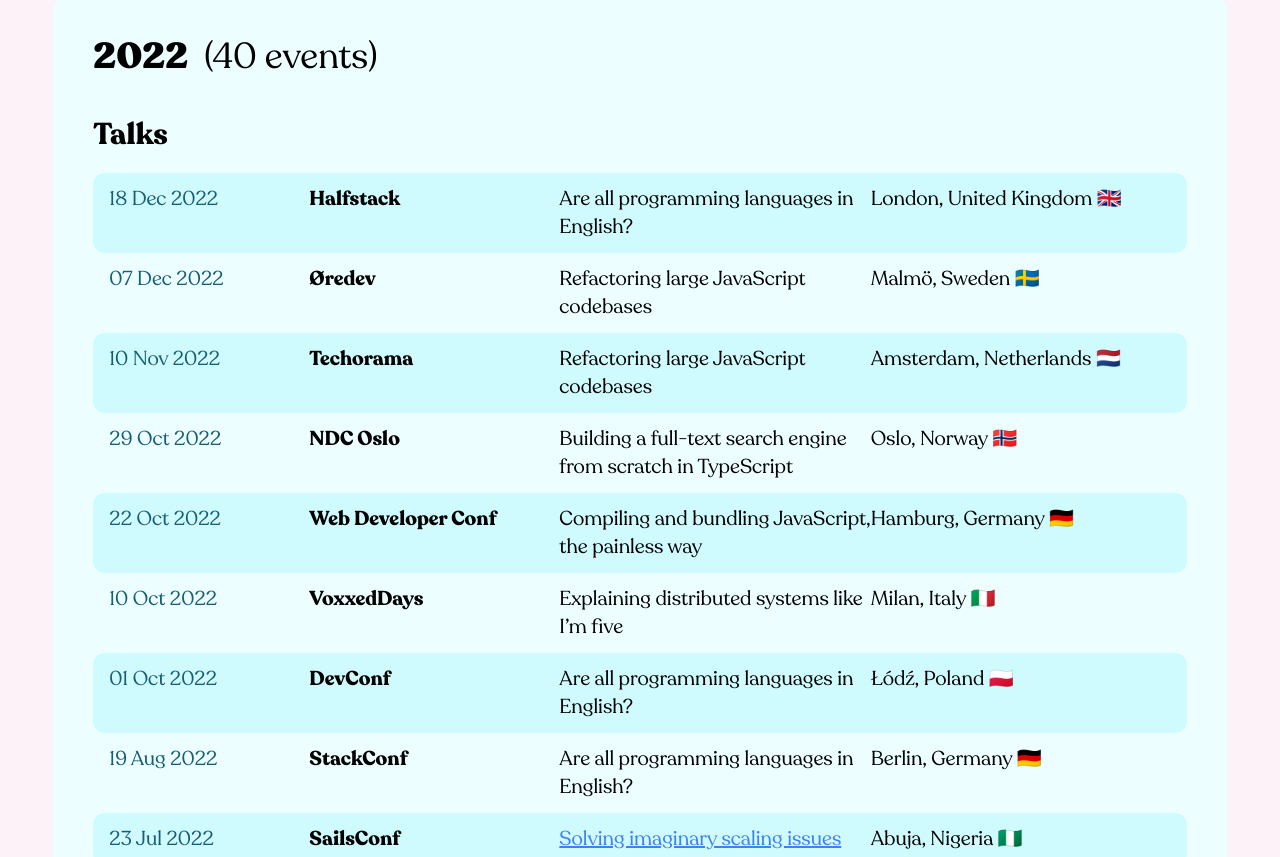
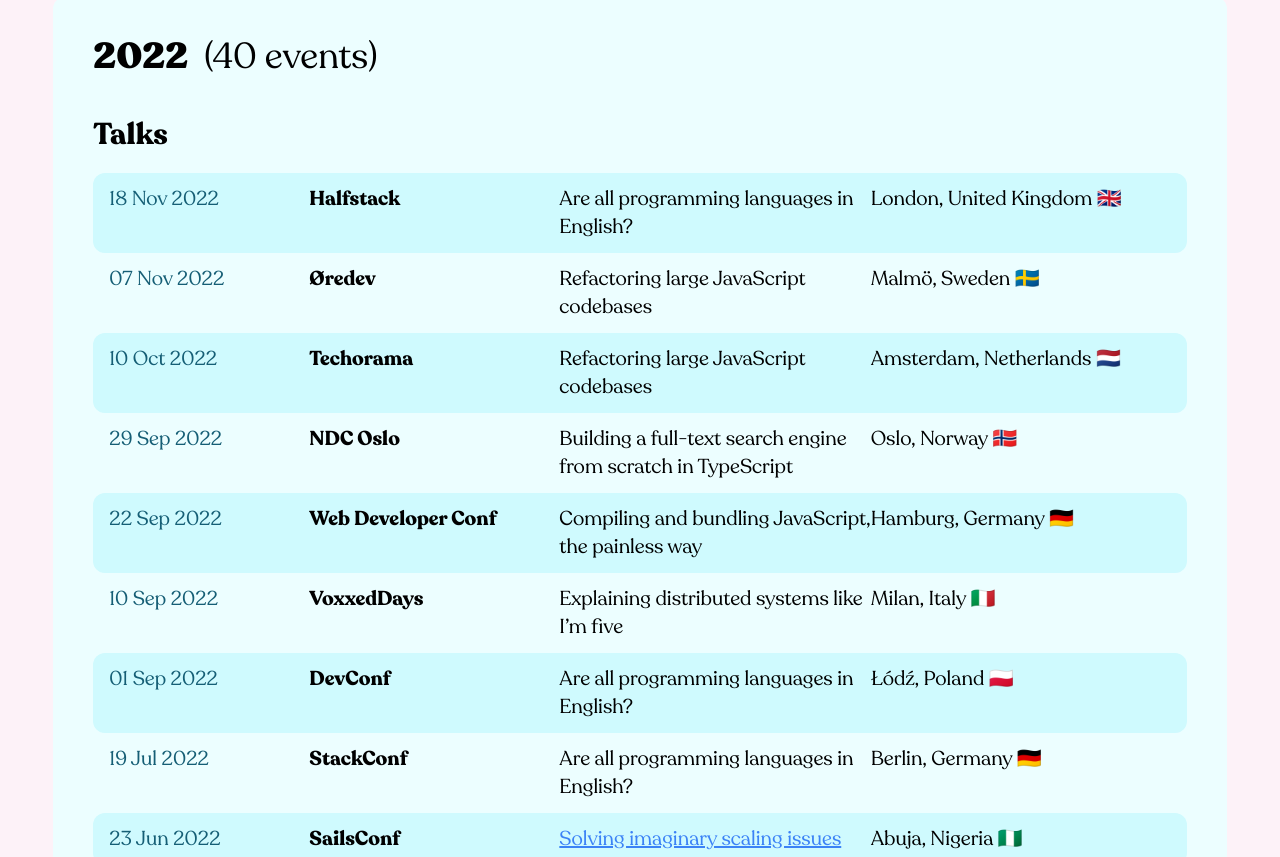
Before and after one commit to micheleriva/personal-website, a Next.js app: page /talks in a window 1280 px wide. Shown: the part 1003-1860 px from the top of the page. Built offline with nearby package versions, Linux system fonts and the light colour scheme.

Commit message:
fix: ahah js you serious?

```diff
--- a/data/events.js
+++ b/data/events.js
@@ -1,7 +1,7 @@
 export default [
   // 2019
   {
-    date: new Date(2019, 10, 26),
+    date: new Date(2019, 9, 26),
     event: "Codemotion",
     city: "Milan",
     country: "Italy",
@@ -14,7 +14,7 @@
   },
   // 2020
   {
-    date: new Date(2020, 6, 16),
+    date: new Date(2020, 5, 16),
     event: "Digital Career Week",
     city: "Milan",
     country: "Italy",
@@ -26,7 +26,7 @@
     mode: "remote",
   },
   {
-    date: new Date(2020, 9, 23),
+    date: new Date(2020, 8, 23),
     event: "Digital Career Week",
     city: "Milan",
     country: "Italy",
@@ -38,7 +38,7 @@
     mode: "remote",
   },
   {
-    date: new Date(2020, 12, 27),
+    date: new Date(2020, 11, 27),
     event: "TomorrowDevs",
     city: "Milan",
     country: "Italy",
@@ -51,7 +51,7 @@
   },
   // 2021
   {
-    date: new Date(2021, 3, 15),
+    date: new Date(2021, 2, 15),
     event: "Digital Careers Week",
     city: "Milan",
     country: "Italy",
@@ -63,7 +63,7 @@
     mode: "remote",
   },
   {
-    date: new Date(2021, 3, 22),
+    date: new Date(2021, 2, 22),
     event: "Codemotion",
     city: "Milan",
     country: "Italy",
@@ -75,7 +75,7 @@
     mode: "remote",
   },
   {
-    date: new Date(2021, 4, 8),
+    date: new Date(2021, 3, 8),
     event: "Dev WorkSpace Meetup",
     city: "Milan",
     country: "Italy",
@@ -87,7 +87,7 @@
     mode: "remote",
   },
   {
-    date: new Date(2021, 4, 7),
+    date: new Date(2021, 3, 7),
     event: "JSDay",
     city: "Verona",
     country: "Italy",
@@ -99,7 +99,7 @@
     mode: "remote",
   },
   {
-    date: new Date(2021, 7, 6),
+    date: new Date(2021, 6, 6),
     event: "Open Source Day",
     city: "Florence",
     country: "Italy",
@@ -111,7 +111,7 @@
     mode: "in-person",
   },
   {
-    date: new Date(2021, 10, 26),
+    date: new Date(2021, 9, 26),
     event: "Codemotion DevCast",
     city: "Milan",
     country: "Italy",
@@ -124,7 +124,7 @@
   },
   // 2022
   {
-    date: new Date(2022, 1, 16),
+    date: new Date(2022, 0, 16),
     event: "Pointer Podcast",
     city: "Milan",
     country: "Italy",
@@ -136,7 +136,7 @@
     mode: "remote",
   },
   {
-    date: new Date(2022, 2, 7),
+    date: new Date(2022, 1, 7),
     event: "The Developer's Bakery",
     city: "London",
     country: "United Kingdom",
@@ -148,7 +148,7 @@
     mode: "remote",
   },
   {
-    date: new Date(2022, 2, 7),
+    date: new Date(2022, 1, 7),
     event: "Twitch",
     city: "Milan",
     country: "Italy",
@@ -160,7 +160,7 @@
     mode: "remote",
   },
   {
-    date: new Date(2022, 2, 10),
+    date: new Date(2022, 1, 10),
     event: "Twitch",
     city: "Catania",
     country: "Italy",
@@ -172,7 +172,7 @@
     mode: "remote",
   },
   {
-    date: new Date(2022, 3, 9),
+    date: new Date(2022, 2, 9),
     event: "Codemotion",
     city: "Rome",
     country: "Italy",
@@ -184,7 +184,7 @@
     mode: "remote",
   },
   {
-    date: new Date(2022, 3, 23),
+    date: new Date(2022, 2, 23),
     event: "Codemotion",
     city: "Rome",
     country: "Italy",
@@ -196,7 +196,7 @@
     mode: "remote",
   },
   {
-    date: new Date(2022, 4, 21),
+    date: new Date(2022, 3, 21),
     event: "GitBar",
     city: "Rome",
     country: "Italy",
@@ -208,7 +208,7 @@
     mode: "remote",
   },
   {
-    date: new Date(2022, 5, 19),
+    date: new Date(2022, 4, 19),
     event: "UGIdotNet",
     city: "Milan",
     country: "Italy",
@@ -220,7 +220,7 @@
     mode: "remote",
   },
   {
-    date: new Date(2022, 5, 19),
+    date: new Date(2022, 4, 19),
     event: "PodRocket",
     city: "New York",
     country: "United States",
@@ -232,7 +232,7 @@
     mode: "remote",
   },
   {
-    date: new Date(2022, 2, 22),
+    date: new Date(2022, 1, 22),
     event: "Node Congress",
     city: "Amsterdam",
     country: "Netherlands",
@@ -244,7 +244,7 @@
     mode: "remote",
   },
   {
-    date: new Date(2022, 4, 7),
+    date: new Date(2022, 3, 7),
     event: "NearForm",
     city: "Waterford",
     country: "Ireland",
@@ -256,7 +256,7 @@
     mode: "remote",
   },
   {
-    date: new Date(2022, 5, 24),
+    date: new Date(2022, 4, 24),
     event: "Codemotion",
     city: "Rome",
     country: "Italy",
@@ -268,7 +268,7 @@
     mode: "remote",
   },
   {
-    date: new Date(2022, 6, 21),
+    date: new Date(2022, 5, 21),
     event: "React Summit",
     city: "Amsterdam",
     country: "Netherlands",
@@ -280,7 +280,7 @@
     mode: "remote",
   },
   {
-    date: new Date(2022, 1, 18),
+    date: new Date(2022, 0, 18),
     event: "React.js Milan",
     city: "Milan",
     country: "Italy",
@@ -292,7 +292,7 @@
     mode: "in-person",
   },
   {
-    date: new Date(2022, 3, 31),
+    date: new Date(2022, 2, 31),
     event: "Commit University",
     city: "Florence",
     country: "Italy",
@@ -304,7 +304,7 @@
     mode: "in-person",
   },
   {
-    date: new Date(2022, 3, 31),
+    date: new Date(2022, 2, 31),
     event: "FEVR",
     city: "Verona",
     country: "Italy",
@@ -316,7 +316,7 @@
     mode: "remote",
   },
   {
-    date: new Date(2022, 1, 16),
+    date: new Date(2022, 0, 16),
     event: "Google DevFest Pakistan",
     city: "Islamabad",
     country: "Pakistan",
@@ -328,7 +328,7 @@
     mode: "remote",
   },
   {
-    date: new Date(2022, 1, 20),
+    date: new Date(2022, 0, 20),
     event: "Google DevFest Norway",
     city: "Oslo",
     country: "Norway",
@@ -340,7 +340,7 @@
     mode: "remote",
   },
   {
-    date: new Date(2022, 2, 7),
+    date: new Date(2022, 1, 7),
     event: "GRUSP",
     city: "Verona",
     country: "Italy",
@@ -352,7 +352,7 @@
     mode: "remote",
   },
   {
-    date: new Date(2022, 2, 18),
+    date: new Date(2022, 1, 18),
     event: "Node Congress",
     city: "Amsterdam",
     country: "Netherlands",
@@ -364,7 +364,7 @@
     mode: "remote",
   },
   {
-    date: new Date(2022, 3, 10),
+    date: new Date(2022, 2, 10),
     event: "WebDay",
     city: "Milan",
     country: "Italy",
@@ -376,7 +376,7 @@
     mode: "remote",
   },
   {
-    date: new Date(2022, 3, 24),
+    date: new Date(2022, 2, 24),
     event: "Codemotion",
     city: "Rome",
     country: "Italy",
@@ -388,7 +388,7 @@
     mode: "remote",
   },
   {
-    date: new Date(2022, 4, 22),
+    date: new Date(2022, 3, 22),
     event: "JSDay",
     city: "Verona",
     country: "Italy",
@@ -400,7 +400,7 @@
     mode: "in-person",
   },
   {
-    date: new Date(2022, 5, 11),
+    date: new Date(2022, 4, 11),
     event: "Codemotion DevCast",
     city: "Rome",
     country: "Italy",
@@ -412,7 +412,7 @@
     mode: "remote",
   },
   {
-    date: new Date(2022, 5, 13),
+    date: new Date(2022, 4, 13),
     event: "BeJS",
     city: "Brussels",
     country: "Belgium",
@@ -424,7 +424,7 @@
     mode: "in-person",
   },
   {
-    date: new Date(2022, 5, 16),
+    date: new Date(2022, 4, 16),
     event: "Sci-fi DevCon",
     city: "Paris",
     country: "France",
@@ -436,7 +436,7 @@
     mode: "remote",
   },
   {
-    date: new Date(2022, 5, 18),
+    date: new Date(2022, 4, 18),
     event: "Codemotion",
     city: "Rome",
     country: "Italy",
@@ -448,7 +448,7 @@
     mode: "remote",
   },
   {
-    date: new Date(2022, 6, 3),
+    date: new Date(2022, 5, 3),
     event: "CODEStantine",
     city: "Nis",
     country: "Serbia",
@@ -460,7 +460,7 @@
     mode: "in-person",
   },
   {
-    date: new Date(2022, 6, 15),
+    date: new Date(2022, 5, 15),
     event: "WeAreDevelopers",
     city: "Berlin",
     country: "Germany",
@@ -472,7 +472,7 @@
     mode: "in-person",
   },
   {
-    date: new Date(2022, 6, 21),
+    date: new Date(2022, 5, 21),
     event: "React Summit",
     city: "Amsterdam",
     country: "Netherlands",
@@ -484,7 +484,7 @@
     mode: "remote",
   },
   {
-    date: new Date(2022, 6, 21),
+    date: new Date(2022, 5, 21),
     event: "HashiConf Europe",
     city: "Amsterdam",
     country: "Netherlands",
@@ -496,7 +496,7 @@
     mode: "in-person",
   },
   {
-    date: new Date(2022, 6, 23),
+    date: new Date(2022, 5, 23),
     event: "SailsConf",
     city: "Abuja",
     country: "Nigeria",
@@ -508,7 +508,7 @@
     mode: "remote",
   },
   {
-    date: new Date(2022, 7, 19),
+    date: new Date(2022, 6, 19),
     event: "StackConf",
     city: "Berlin",
     country: "Germany",
@@ -520,7 +520,7 @@
     mode: "in-person",
   },
   {
-    date: new Date(2022, 9, 1),
+    date: new Date(2022, 8, 1),
     event: "DevConf",
     city: "Łódź",
     country: "Poland",
@@ -532,7 +532,7 @@
     mode: "in-person",
   },
   {
-    date: new Date(2022, 9, 10),
+    date: new Date(2022, 8, 10),
     event: "VoxxedDays",
     city: "Milan",
     country: "Italy",
@@ -544,7 +544,7 @@
     mode: "in-person",
   },
   {
-    date: new Date(2022, 9, 22),
+    date: new Date(2022, 8, 22),
     event: "Web Developer Conf",
     city: "Hamburg",
     country: "Germany",
@@ -556,7 +556,7 @@
     mode: "in-person",
   },
   {
-    date: new Date(2022, 9, 29),
+    date: new Date(2022, 8, 29),
     event: "NDC Oslo",
     city: "Oslo",
     country: "Norway",
@@ -568,7 +568,7 @@
     mode: "in-person",
   },
   {
-    date: new Date(2022, 10, 10),
+    date: new Date(2022, 9, 10),
     event: "Techorama",
     city: "Amsterdam",
     country: "Netherlands",
@@ -580,7 +580,7 @@
     mode: "in-person",
   },
   {
-    date: new Date(2022, 11, 7),
+    date: new Date(2022, 10, 7),
     event: "Øredev",
     city: "Malmö",
     country: "Sweden",
@@ -592,7 +592,7 @@
     mode: "in-person",
   },
   {
-    date: new Date(2022, 11, 18),
+    date: new Date(2022, 10, 18),
     event: "Halfstack",
     city: "London",
     country: "United Kingdom",
```
